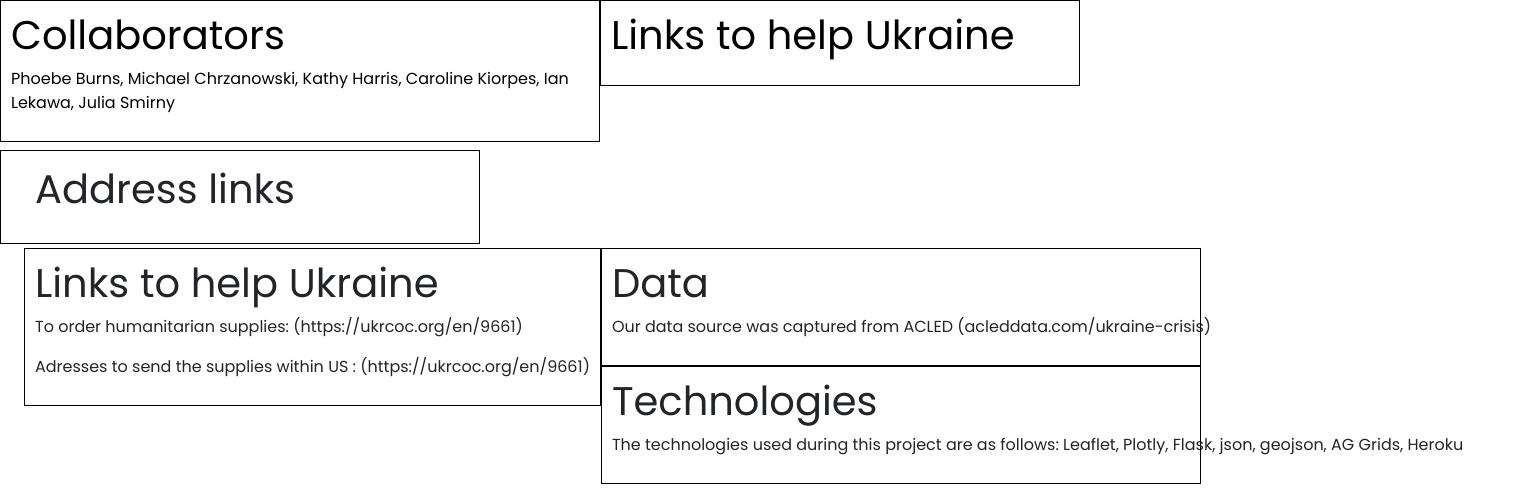
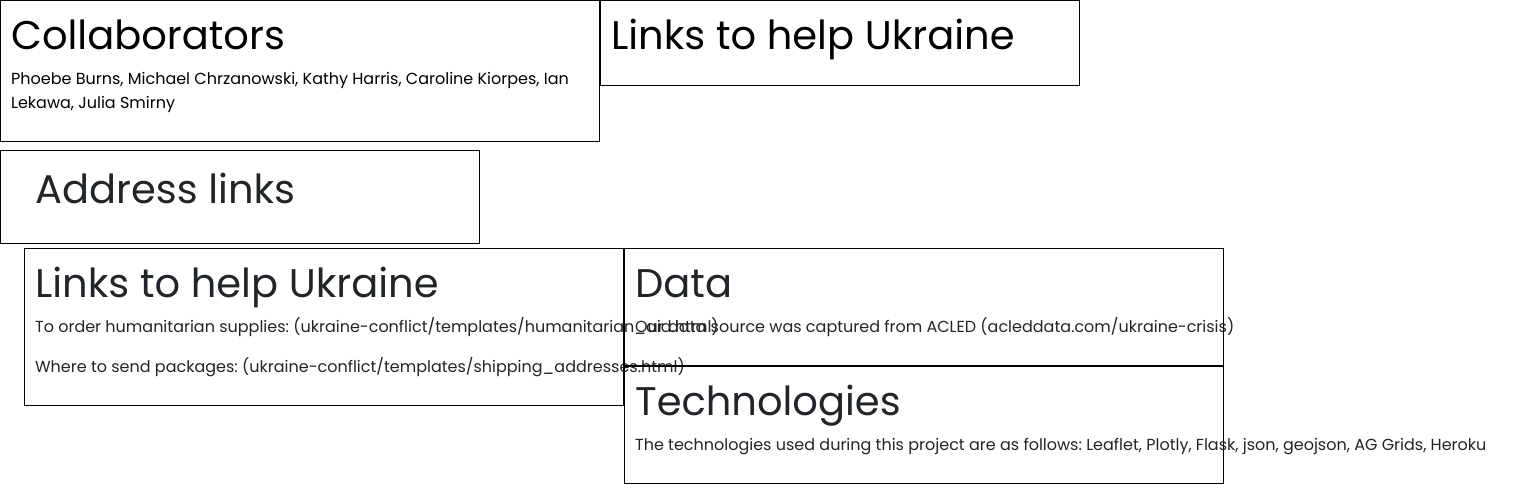
Before and after one commit to cekiorpes/Project_3, a Python web app: template ukraine-conflict/templates/Resources.html in a window 1520 px wide. Shown: the part 800-1292 px from the top of the page. Run offline with Jinja, Linux system fonts and the light colour scheme; the template is opened without the code that fills it, so the values that code supplies are empty.

Commit message:
Update Resources.html

```diff
--- a/ukraine-conflict/templates/Resources.html
+++ b/ukraine-conflict/templates/Resources.html
@@ -80,8 +80,8 @@
     </div>
     <div class="block">
       <h1>Links to help Ukraine</h1>
-      <p>To order humanitarian supplies: (https://ukrcoc.org/en/9661)</p>
-      <p>Adresses to send the supplies within US : (https://ukrcoc.org/en/9661)</p>
+      <p>To order humanitarian supplies: (ukraine-conflict/templates/humanitarian_aid.html)</p>
+      <p>Where to send packages: (ukraine-conflict/templates/shipping_addresses.html)</p>
     </div>
     <div class="block">
       <h1>Data</h1>
```
